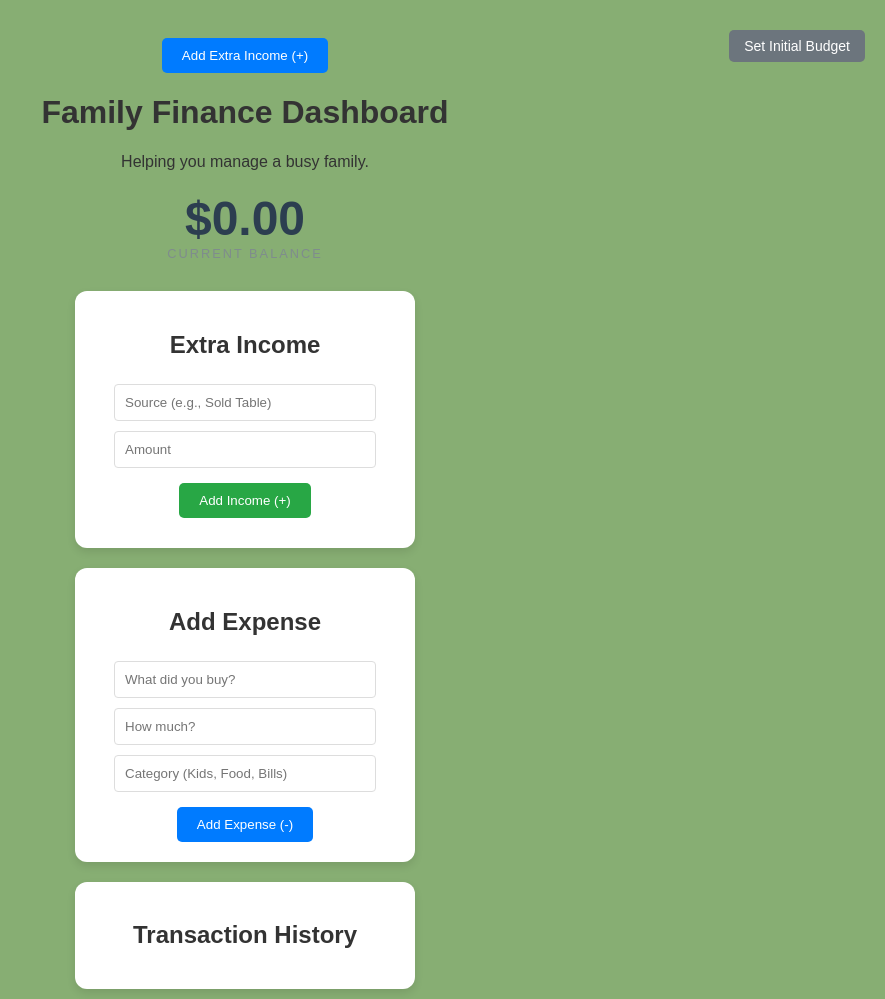
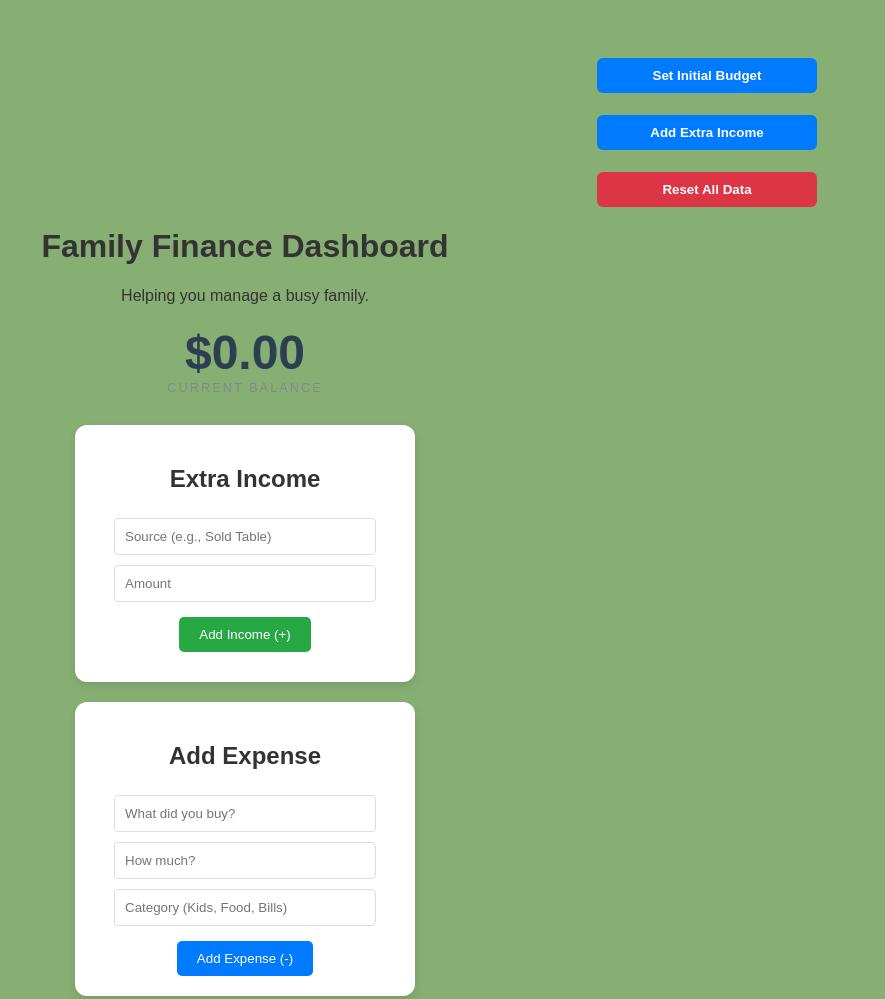
Before and after one commit to Claudia-VanAuken/budget-tool, a plain HTML site: page web-version/index.html in a window 1280 px wide. Shown: the top 999 px of the page, without its empty margins (395-1280 px from the left). Drawn offline with Linux system fonts and the light colour scheme.

Commit message:
Fixed layout: stretched control container to 100% width and aligned buttons right

```diff
--- a/web-version/index.html
+++ b/web-version/index.html
@@ -9,8 +9,9 @@
 <body>
 
     <div class="top-controls">
-    <button id="open-income-btn" onclick="toggleModal()">Set Initial Budget</button>
-    <button id="add-funds-btn" onclick="toggleExtraIncomeModal()">Add Extra Income (+)</button>
+    <button onclick="toggleModal()" class="primary-btn">Set Initial Budget</button>
+    <button onclick="addExtraIncome()" class="secondary-btn">Add Extra Income</button>
+    <button onclick="clearData()" class="reset-btn">Reset All Data</button>
 </div>
 
     <header>
--- a/web-version/script.js
+++ b/web-version/script.js
@@ -88,3 +88,21 @@ function loadFromLocalStorage() {
 }
 
 loadFromLocalStorage();
+function clearData() {
+    // 1. Confirm with the user (important for back-end safety!)
+    if (confirm("Are you sure you want to wipe all budget data? This cannot be undone.")) {
+
+        // 2. Clear the browser's "Vault"
+        localStorage.removeItem('totalBalance');
+        localStorage.setItem('TransactionHistory', ""); // Clears the list memory
+
+        // 3. Reset the variables in the code
+        currentBalance = 0;
+
+        // 4. Update the screen to show $0 and an empty list
+        updateDisplay();
+        document.getElementById('expense-list').innerHTML = "";
+
+        console.log("Database successfully wiped.");
+    }
+}
--- a/web-version/style.css
+++ b/web-version/style.css
@@ -14,13 +14,37 @@ header {
 }
 
 .top-controls {
-    top: 20px;
-    right: 20px;
     display: flex;
-    flex-direction: column; /* This stacks them! */
-    gap: 10px;             /* This puts a little space between them */
-    align-items: flex-end; /* This keeps them lined up to the right edge */
-    z-index: 100;
+    flex-direction: column;
+    align-items: flex-end; /* Pulls the buttons to the right edge of THIS container */
+
+    width: 100%;           /* THIS IS THE KEY: It stretches the container full-width */
+    box-sizing: border-box; /* Ensures padding doesn't cause horizontal scrolling */
+    padding-right: 40px;    /* Keeps the buttons from touching the very edge */
+
+    gap: 12px;
+    margin-top: 20px;
+}
+
+/* Base style for all buttons to keep them the same width */
+.top-controls button {
+    width: 220px;           /* Gives them a uniform, professional look */
+    padding: 10px;
+    border-radius: 6px;
+    border: none;
+    cursor: pointer;
+    font-weight: bold;
+    transition: 0.2s;
+}
+
+.reset-btn {
+    background-color: #dc3545;
+    color: white;
+    margin-top: 10px;       /* Extra gap to separate "Danger" from "Regular" actions */
+}
+
+.reset-btn:hover {
+    background-color: #c82333;
 }
 
 .card {
```
